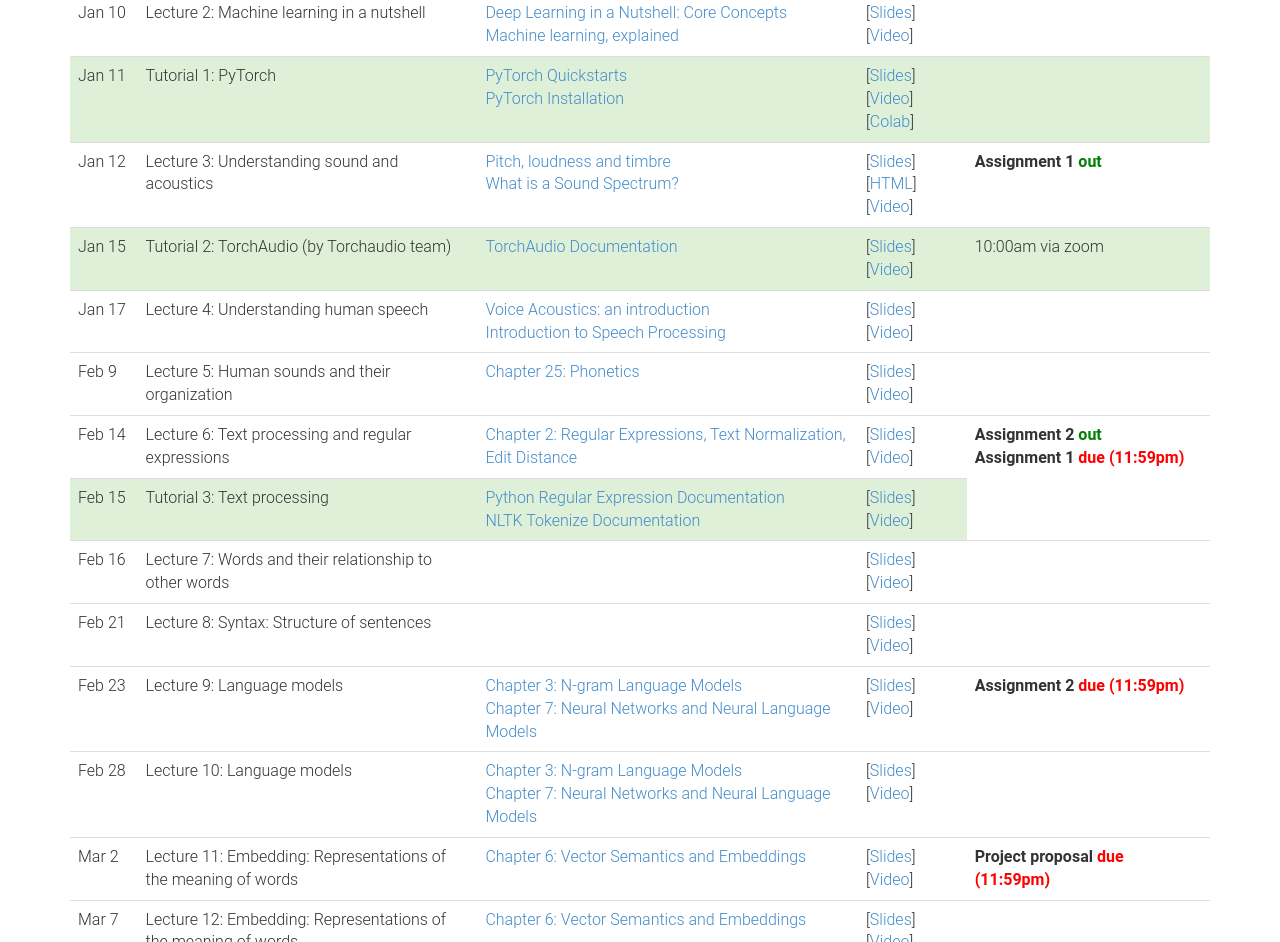
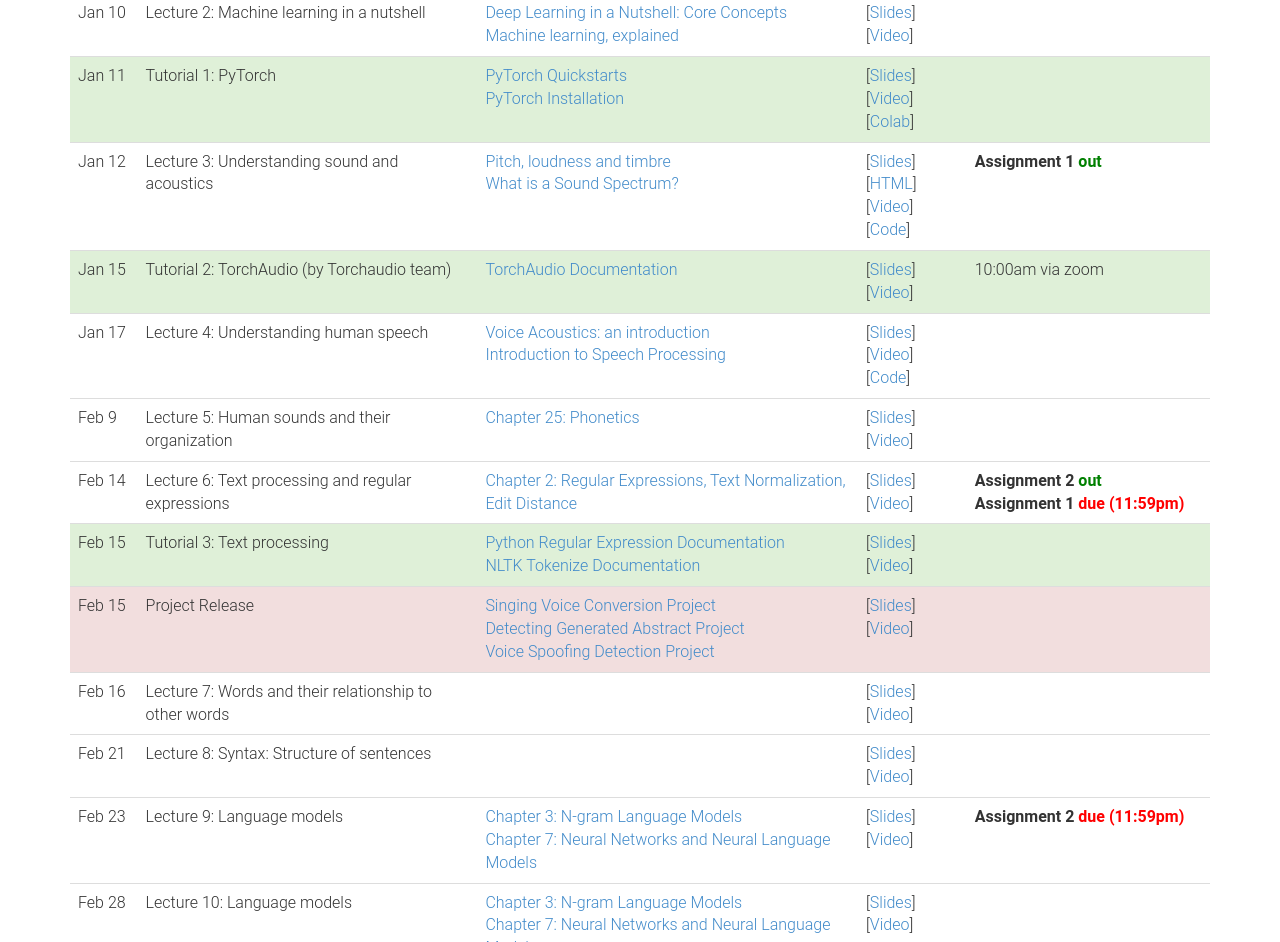
Before and after one commit to SLPcourse/SLPcourse.github.io, a plain HTML site: page index.html in a window 1280 px wide. Shown: the part 3461-4403 px from the top of the page. Drawn offline with nearby package versions, Linux system fonts and the light colour scheme; a web font is replaced by a local one.

Commit message:
project release

```diff
--- a/index.html
+++ b/index.html
@@ -300,7 +300,8 @@
 						[<a href="./materials/tutorials/Tut1-PyTorch.pdf">Slides</a>]<br>
 						[<a
 							href="https://cuhko365-my.sharepoint.com/:v:/g/personal/222042021_link_cuhk_edu_cn/EWB7I5yqp9NLtkgaHsWFSJMB7USvic0K8HW4NGIMp7Qllg?e=eBZ4Ko">Video</a>]<br>
-						[<a href="https://colab.research.google.com/drive/1_dpTtjt91Gw1u80K5hPQp8SdH0ir_OjA?usp=sharing">Colab</a>]
+						[<a
+							href="https://colab.research.google.com/drive/1_dpTtjt91Gw1u80K5hPQp8SdH0ir_OjA?usp=sharing">Colab</a>]
 					</td>
 					<td> </td>
 				</tr>
@@ -308,25 +309,39 @@
 				<tr>
 					<td>Jan 12</td>
 					<td>Lecture 3: Understanding sound and acoustics</td>
-					<td><a href="https://www.animations.physics.unsw.edu.au/jw/sound-pitch-loudness-timbre.htm">Pitch, loudness and timbre</a><br><a href="https://newt.phys.unsw.edu.au/jw/sound.spectrum.html">What is a Sound Spectrum?</a></td>
-					<td>[<a href="./materials/lecture_notes/Lecture_3_Sound_acoustic.pdf">Slides</a>] <br> [<a href="./materials/lecture_notes/Lecture_3_sound/index.html">HTML</a>] <br> [<a href="https://cuhko365-my.sharepoint.com/:f:/g/personal/wuzhizheng_cuhk_edu_cn/EkWiGYtWog5KiDVKJzwUo6YBG80UgOEkmvZk27aPbzYx5g?e=ciFnnG">Video</a>] </td>
-					<td><b>Assignment 1 <font color="green">out</font></b>  </td>
+					<td><a href="https://www.animations.physics.unsw.edu.au/jw/sound-pitch-loudness-timbre.htm">Pitch,
+							loudness and timbre</a><br><a
+							href="https://newt.phys.unsw.edu.au/jw/sound.spectrum.html">What is a Sound Spectrum?</a>
+					</td>
+					<td>[<a href="./materials/lecture_notes/Lecture_3_Sound_acoustic.pdf">Slides</a>] <br> [<a
+							href="./materials/lecture_notes/Lecture_3_sound/index.html">HTML</a>] <br> [<a
+							href="https://cuhko365-my.sharepoint.com/:f:/g/personal/wuzhizheng_cuhk_edu_cn/EkWiGYtWog5KiDVKJzwUo6YBG80UgOEkmvZk27aPbzYx5g?e=ciFnnG">Video</a>]<br>
+						[<a
+							href="https://github.com/SLPcourse/SLPcourse.github.io/blob/main/materials/lecture_notes/code">Code</a>]
+					</td>
+					<td><b>Assignment 1 <font color="green">out</font></b> </td>
 				</tr>
 
 				<tr class="success">
 					<td>Jan 15</td>
 					<td>Tutorial 2: TorchAudio (by Torchaudio team)</td>
 					<td> <a href="https://pytorch.org/audio/stable/index.html">TorchAudio Documentation</a></td>
-					<td>[<a href="./materials/tutorials/Tut2_TorchAudio.pdf">Slides</a>] <br> [<a href="https://cuhko365-my.sharepoint.com/:f:/g/personal/wuzhizheng_cuhk_edu_cn/EkWiGYtWog5KiDVKJzwUo6YBG80UgOEkmvZk27aPbzYx5g?e=ciFnnG">Video</a>]</td>
+					<td>[<a href="./materials/tutorials/Tut2_TorchAudio.pdf">Slides</a>] <br> [<a
+							href="https://cuhko365-my.sharepoint.com/:f:/g/personal/wuzhizheng_cuhk_edu_cn/EkWiGYtWog5KiDVKJzwUo6YBG80UgOEkmvZk27aPbzYx5g?e=ciFnnG">Video</a>]
+					</td>
 					<td> 10:00am via zoom </td>
 				</tr>
 
 				<tr>
 					<td>Jan 17</td>
 					<td>Lecture 4: Understanding human speech</td>
-					<td><a href="https://newt.phys.unsw.edu.au/jw/voice.html">Voice Acoustics: an introduction</a><br><a href="https://speechprocessingbook.aalto.fi/index.html">Introduction to Speech Processing</a></td>
+					<td><a href="https://newt.phys.unsw.edu.au/jw/voice.html">Voice Acoustics: an introduction</a><br><a
+							href="https://speechprocessingbook.aalto.fi/index.html">Introduction to Speech
+							Processing</a></td>
 					<td>[<a href="./materials/lecture_notes/Lecture_4_Understanding_speech.pdf">Slides</a>] <br> [<a
-							href="https://cuhko365-my.sharepoint.com/:f:/g/personal/wuzhizheng_cuhk_edu_cn/EkWiGYtWog5KiDVKJzwUo6YBG80UgOEkmvZk27aPbzYx5g?e=ciFnnG">Video</a>]
+							href="https://cuhko365-my.sharepoint.com/:f:/g/personal/wuzhizheng_cuhk_edu_cn/EkWiGYtWog5KiDVKJzwUo6YBG80UgOEkmvZk27aPbzYx5g?e=ciFnnG">Video</a>]<br>
+						[<a
+							href="https://github.com/SLPcourse/SLPcourse.github.io/blob/main/materials/lecture_notes/code">Code</a>]
 					</td>
 					<td> </td>
 				</tr>
@@ -356,9 +371,30 @@
 				<tr class="success">
 					<td>Feb 15</td>
 					<td>Tutorial 3: Text processing</td>
-					<td><a href="https://docs.python.org/3/library/re.html">Python Regular Expression Documentation</a><br><a href="https://www.nltk.org/howto/tokenize.html">NLTK
-						Tokenize Documentation</a></td>
-					<td>[<a href="./materials/tutorials/Tut3_TextProcessing.pdf">Slides</a>] <br> [<a href="https://cuhko365-my.sharepoint.com/:v:/g/personal/222043002_link_cuhk_edu_cn/EV4yKn5BALtJhEHWTUj01bsBI5uwMVH97OZkmWvpxuP9xw?e=zGpBOM">Video</a>]</td>
+					<td><a href="https://docs.python.org/3/library/re.html">Python Regular Expression
+							Documentation</a><br><a href="https://www.nltk.org/howto/tokenize.html">NLTK
+							Tokenize Documentation</a></td>
+					<td>[<a href="./materials/tutorials/Tut3_TextProcessing.pdf">Slides</a>] <br> [<a
+							href="https://cuhko365-my.sharepoint.com/:v:/g/personal/222043002_link_cuhk_edu_cn/EV4yKn5BALtJhEHWTUj01bsBI5uwMVH97OZkmWvpxuP9xw?e=zGpBOM">Video</a>]
+					</td>
+					<td> </td>
+				</tr>
+
+				<tr class="danger">
+					<td>Feb 15</td>
+					<td>Project Release</td>
+					<td>
+						<a href="https://github.com/SLPcourse/Singing-Voice-Conversion">Singing Voice Conversion
+							Project</a><br>
+						<a href="https://github.com/SLPcourse/Detecting-Generated-Abstract">Detecting Generated Abstract
+							Project</a><br>
+						<a href="https://github.com/SLPcourse/Voice-Spoofing-Detection">Voice Spoofing Detection
+							Project</a>
+					</td>
+					<td>[<a href="./materials/tutorials/Project.pdf">Slides</a>] <br> [<a
+							href="https://cuhko365-my.sharepoint.com/:v:/g/personal/222042021_link_cuhk_edu_cn/EQZ5H7mFY-9CmpfBRkH41w4Bi4DakZ2-IFqbu9TQAcJcPw?e=jE5sN1">Video</a>]
+					</td>
+					<td> </td>
 				</tr>
 
 
```
Also changed, not shown: 6 other files.
